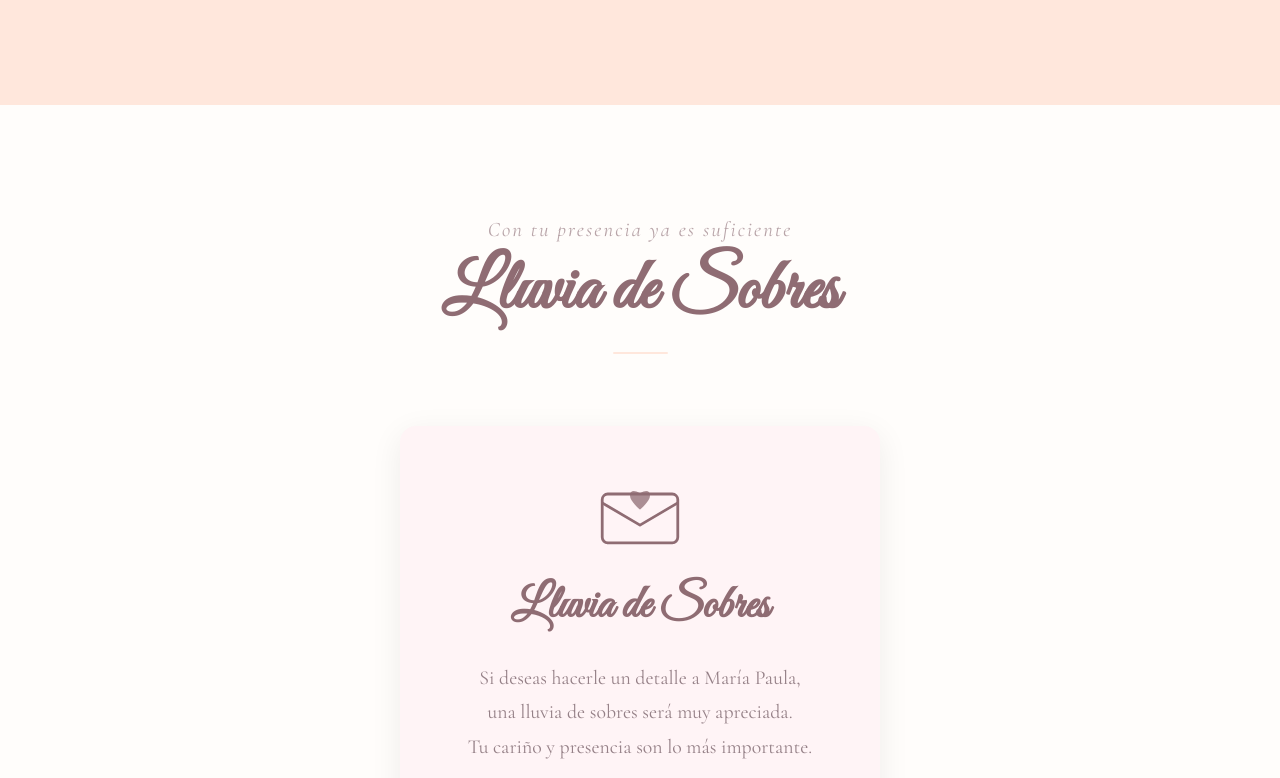
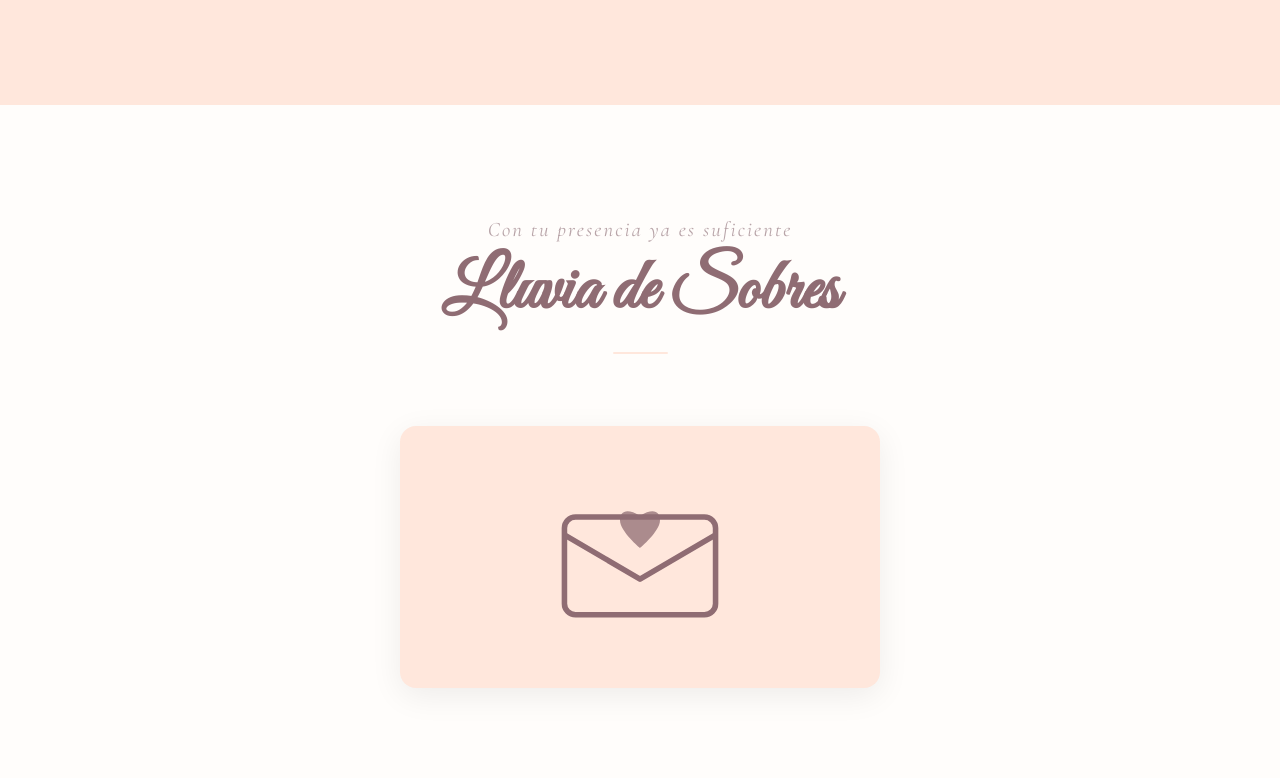
Before and after one commit to JUANZARTA/Web-15-Maria-Paula, a plain HTML site: page index.html in a window 1280 px wide. Shown: the part 7424-8202 px from the top of the page. Drawn offline with nearby package versions, Linux system fonts and the light colour scheme.

Commit message:
style: simplify gift and info cards, unify accent color usage
- Gift-envelope card now shows only the enlarged icon, no title/text
- Info cards (Vestuario/Música) switch to white bg with colored border
  instead of a filled pastel background
- Wave separator fill and card icons now reuse the same --clr-pink /
  --clr-gray-mid tokens as the navbar and sections, instead of a
  slightly different shade

```diff
--- a/css/styles.css
+++ b/css/styles.css
@@ -743,10 +743,11 @@ a   { text-decoration: none; color: inherit; }
   margin: 0 auto;
   text-align: center;
   padding: 3rem 2rem;
-  background: var(--clr-card);
+  background: var(--clr-pink);
   border-radius: var(--radius);
   box-shadow: var(--shadow-soft);
 }
+.gift-card--icon-only { padding: 3.5rem 2rem; }
 .gift-icon {
   width: 80px;
   height: 68px;
@@ -756,17 +757,10 @@ a   { text-decoration: none; color: inherit; }
   justify-content: center;
 }
 .gift-icon svg { width: 100%; height: 100%; }
-.gift-card h3 {
-  font-family: var(--ff-script);
-  font-size: 2.6rem;
-  color: var(--clr-pink-text);      /* rosa oscuro sobre tarjeta blanca */
-  margin-bottom: .9rem;
-}
-.gift-card p {
-  font-family: var(--ff-serif);
-  font-size: 1.1rem;
-  color: var(--clr-gray-mid);       /* gris sobre tarjeta blanca */
-  line-height: 1.75;
+.gift-icon--lg {
+  width: 160px;
+  height: 136px;
+  margin: 0 auto;
 }
 
 /* ============================================================
@@ -1165,7 +1159,8 @@ a   { text-decoration: none; color: inherit; }
   border: 1.5px solid var(--clr-pink);
   border-radius: 20px;
   gap: 1rem;
-  background: var(--clr-card);
+  background: var(--clr-white);
+  box-shadow: var(--shadow-soft);
 }
 
 .extra-card-title {
@@ -1179,7 +1174,7 @@ a   { text-decoration: none; color: inherit; }
 .extra-card-icon {
   width: 66px;
   height: 66px;
-  color: var(--clr-pink);
+  color: var(--clr-gray-mid);
   display: flex;
   align-items: center;
   justify-content: center;
--- a/index.html
+++ b/index.html
@@ -293,9 +293,9 @@
   <div class="wave-sep" aria-hidden="true">
     <svg viewBox="0 0 1440 110" preserveAspectRatio="none" xmlns="http://www.w3.org/2000/svg">
       <path d="M0,75 C200,30 400,100 720,60 C1000,25 1260,85 1440,45 L1440,110 L0,110 Z"
-            style="fill:var(--clr-pink-hover)" opacity="0.28"/>
+            style="fill:var(--clr-pink)" opacity="0.28"/>
       <path d="M0,55 C250,15 550,90 900,50 C1150,20 1320,70 1440,30 L1440,110 L0,110 Z"
-            style="fill:var(--clr-pink-hover)" opacity="0.15"/>
+            style="fill:var(--clr-pink)" opacity="0.15"/>
       <path d="M0,42 C300,5 700,78 1050,38 C1250,12 1380,55 1440,22"
             fill="none" style="stroke:var(--clr-pink)" stroke-width="1.5" opacity="0.5"/>
     </svg>
@@ -392,27 +392,21 @@
       <div class="gold-bar reveal reveal-d2"></div>
     </div>
 
-    <div class="gift-card reveal reveal-d3">
-      <div class="gift-icon">
+    <div class="gift-card gift-card--icon-only reveal reveal-d3">
+      <div class="gift-icon gift-icon--lg">
         <svg xmlns="http://www.w3.org/2000/svg" viewBox="0 0 72 56" fill="none">
           <rect x="2" y="10" width="68" height="44" rx="5" style="stroke:var(--clr-pink-text)" stroke-width="2.5"/>
           <path d="M2 18 L36 38 L70 18" style="stroke:var(--clr-pink-text)" stroke-width="2.5" stroke-linejoin="round"/>
           <path d="M36 24 C36 24 27 16.5 27 11.5 C27 7.8 29.7 5.5 36 9.5 C42.3 5.5 45 7.8 45 11.5 C45 16.5 36 24 36 24Z" style="fill:var(--clr-pink-text)" opacity="0.75"/>
         </svg>
       </div>
-      <h3>Lluvia de Sobres</h3>
-      <p>
-        Si deseas hacerle un detalle a <span data-xv="name-short">María Paula</span>,<br />
-        una lluvia de sobres será muy apreciada.<br />
-        Tu cariño y presencia son lo más importante.
-      </p>
     </div>
   </section>
 
   <div class="wave-sep wave-sep--inv" aria-hidden="true">
     <svg viewBox="0 0 1440 110" preserveAspectRatio="none">
-      <path d="M0,75 C200,30 400,100 720,60 C1000,25 1260,85 1440,45 L1440,110 L0,110 Z" style="fill:var(--clr-pink-hover)" opacity="0.28"/>
-      <path d="M0,55 C250,15 550,90 900,50 C1150,20 1320,70 1440,30 L1440,110 L0,110 Z" style="fill:var(--clr-pink-hover)" opacity="0.15"/>
+      <path d="M0,75 C200,30 400,100 720,60 C1000,25 1260,85 1440,45 L1440,110 L0,110 Z" style="fill:var(--clr-pink)" opacity="0.28"/>
+      <path d="M0,55 C250,15 550,90 900,50 C1150,20 1320,70 1440,30 L1440,110 L0,110 Z" style="fill:var(--clr-pink)" opacity="0.15"/>
       <path d="M0,42 C300,5 700,78 1050,38 C1250,12 1380,55 1440,22" fill="none" style="stroke:var(--clr-pink)" stroke-width="1.5" opacity="0.5"/>
     </svg>
   </div>
```
